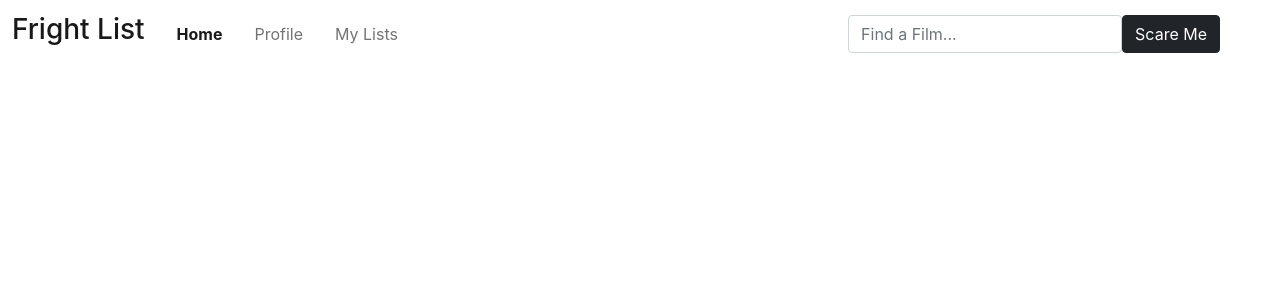
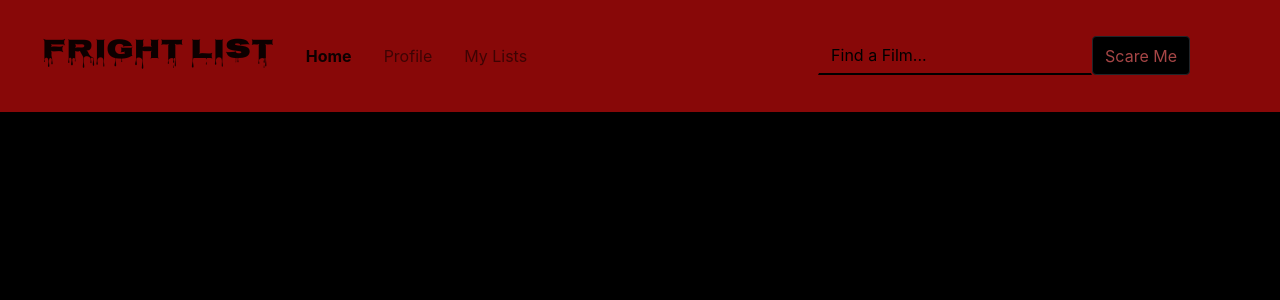
Before and after one commit to scampcoder/FrightList2.0, a React (Create React App) app in the folder frontend/: page / in a window 1280 px wide. Shown: the top 300 px of the page. Built offline with nearby package versions, Linux system fonts and the light colour scheme.

Commit message:
add styling to navbar

```diff
--- a/frontend/package.json
+++ b/frontend/package.json
@@ -9,6 +9,7 @@
     "react": "^17.0.2",
     "react-dom": "^17.0.2",
     "react-scripts": "5.0.0",
+    "sass": "^1.49.9",
     "web-vitals": "^2.1.4"
   },
   "scripts": {
--- a/frontend/src/App.css
+++ /dev/null
@@ -1,38 +0,0 @@
-.App {
-  text-align: center;
-}
-
-.App-logo {
-  height: 40vmin;
-  pointer-events: none;
-}
-
-@media (prefers-reduced-motion: no-preference) {
-  .App-logo {
-    animation: App-logo-spin infinite 20s linear;
-  }
-}
-
-.App-header {
-  background-color: #282c34;
-  min-height: 100vh;
-  display: flex;
-  flex-direction: column;
-  align-items: center;
-  justify-content: center;
-  font-size: calc(10px + 2vmin);
-  color: white;
-}
-
-.App-link {
-  color: #61dafb;
-}
-
-@keyframes App-logo-spin {
-  from {
-    transform: rotate(0deg);
-  }
-  to {
-    transform: rotate(360deg);
-  }
-}
--- a/frontend/src/App.js
+++ b/frontend/src/App.js
@@ -1,4 +1,4 @@
-import './App.css';
+import './App.scss';
 import Navbar from './components/NavbarComponent';
 
 function App() {
--- /dev/null
+++ b/frontend/src/App.scss
@@ -0,0 +1,82 @@
+$bloodred: #880808;
+$light-blood: #A64646;
+$dark-blood: #440404;
+$dark-gray: #777676;
+
+body {
+    background-color: black;
+}
+
+.bg-blood {
+    background-color: $bloodred;
+}
+
+.text-blood {
+    color: $bloodred;
+}
+
+.scary-font {
+    font-family: 'Nosifer', cursive;
+}
+
+/* search bar */
+.search-bar {
+  background: transparent;
+  border-color: transparent;
+  border-bottom: 2px solid black;
+  border-radius: 0;
+  transition: all .8s;
+  color: black;
+}
+
+.search-bar::placeholder {
+    color: black;
+}
+
+.search-bar:focus::placeholder {
+    color: transparent;
+  }
+
+.search-bar:focus {
+  background: transparent;
+  border-color: transparent;
+  box-shadow: none;
+  color: black;
+  border-bottom: 2px solid $dark-gray;
+}
+
+.search-button {
+    background: black;
+    color: $light-blood;
+    transition: all .3s;
+}
+
+.search-button:hover {
+  background: $dark-gray;
+  color: $dark-blood;
+  transform: translateY(-3px);
+}
+/* end of search bar */
+
+/* navbar */
+.nav-menu {
+    padding: 30px;
+}
+
+nav {
+  border-bottom: 2px solid black ;
+}
+
+#navbarSupportedContent {
+    a {
+        transition: all .3s;
+    }
+}
+
+#navbarSupportedContent {
+    a:hover {
+        color: $dark-gray;
+        font-size: 1.1rem;
+    }
+}
+/* end of navbar */
```
Also changed, not shown: 1 other file (tests, documents, lock files or other folders).
